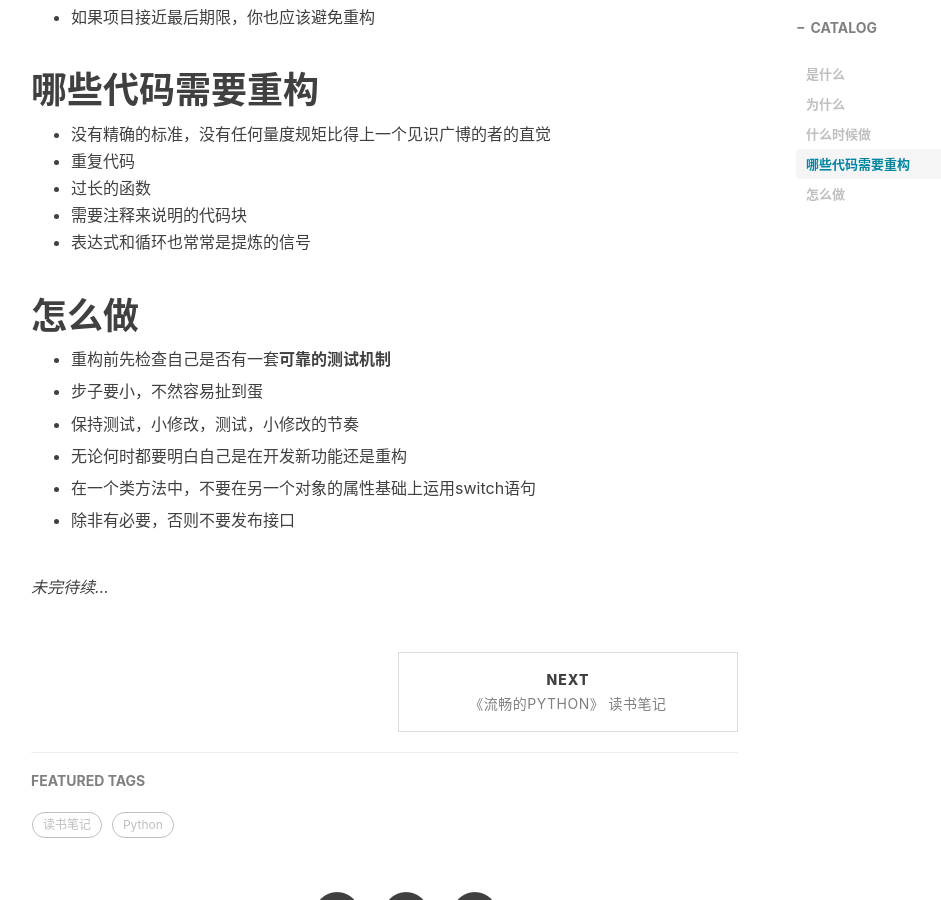
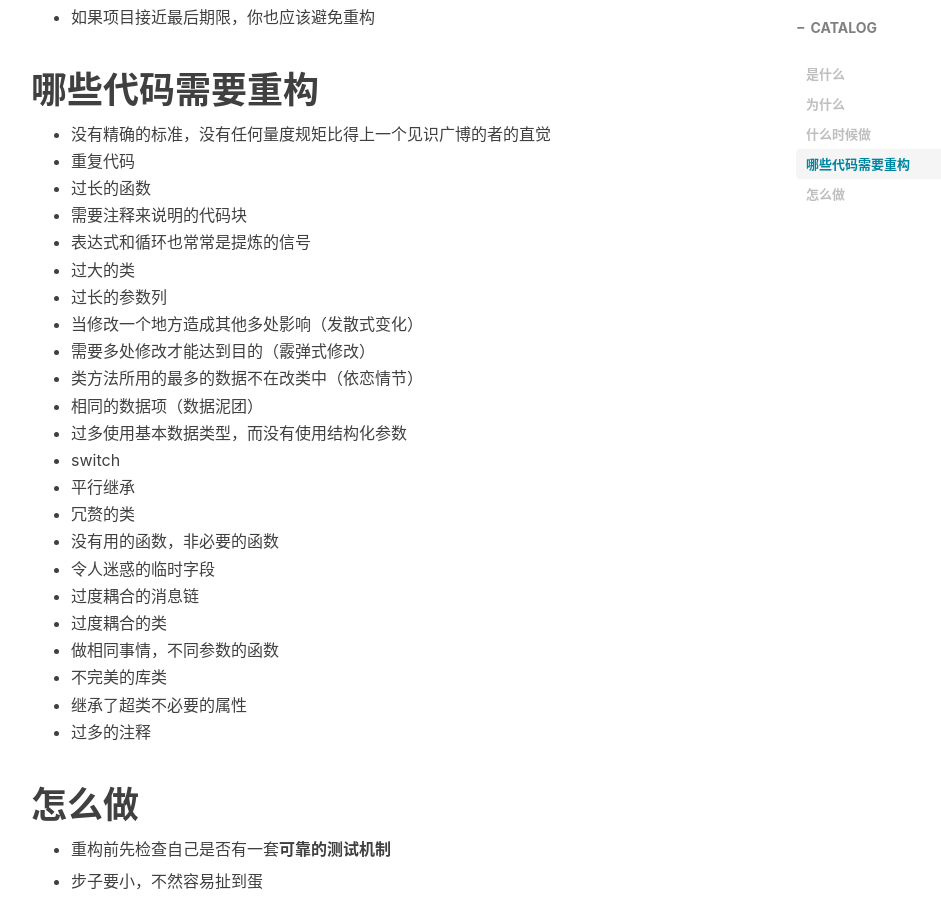
Before and after one commit to GitZW/gitzw.github.io, a Jekyll site: the page built from _posts/2018-11-16-《重构 改善既有代码的设计》读书笔记.md, in a window 1280 px wide and 900 px high, scrolled down 1157 px. Shown: the whole window, without its empty margins (234-1175 px from the left). Built offline with Jekyll 4.4.1, drawn with Linux system fonts in a browser that asks for light colours; nearby versions of some CDN libraries; comment, search, counter and statistics services are not loaded.

Commit message:
Update 2018-11-16-《重构 改善既有代码的设计》读书笔记.md

```diff
--- a/_posts/2018-11-16-《重构 改善既有代码的设计》读书笔记.md
+++ b/_posts/2018-11-16-《重构 改善既有代码的设计》读书笔记.md
@@ -35,6 +35,25 @@ tags:
 * 过长的函数
 * 需要注释来说明的代码块
 * 表达式和循环也常常是提炼的信号
+* 过大的类
+* 过长的参数列
+* 当修改一个地方造成其他多处影响（发散式变化）
+* 需要多处修改才能达到目的（霰弹式修改）
+* 类方法所用的最多的数据不在改类中（依恋情节）
+* 相同的数据项（数据泥团）
+* 过多使用基本数据类型，而没有使用结构化参数
+* switch
+* 平行继承
+* 冗赘的类
+* 没有用的函数，非必要的函数
+* 令人迷惑的临时字段
+* 过度耦合的消息链
+* 过度耦合的类
+* 做相同事情，不同参数的函数
+* 不完美的库类
+* 继承了超类不必要的属性
+* 过多的注释
+
 
 
 # 怎么做
```
